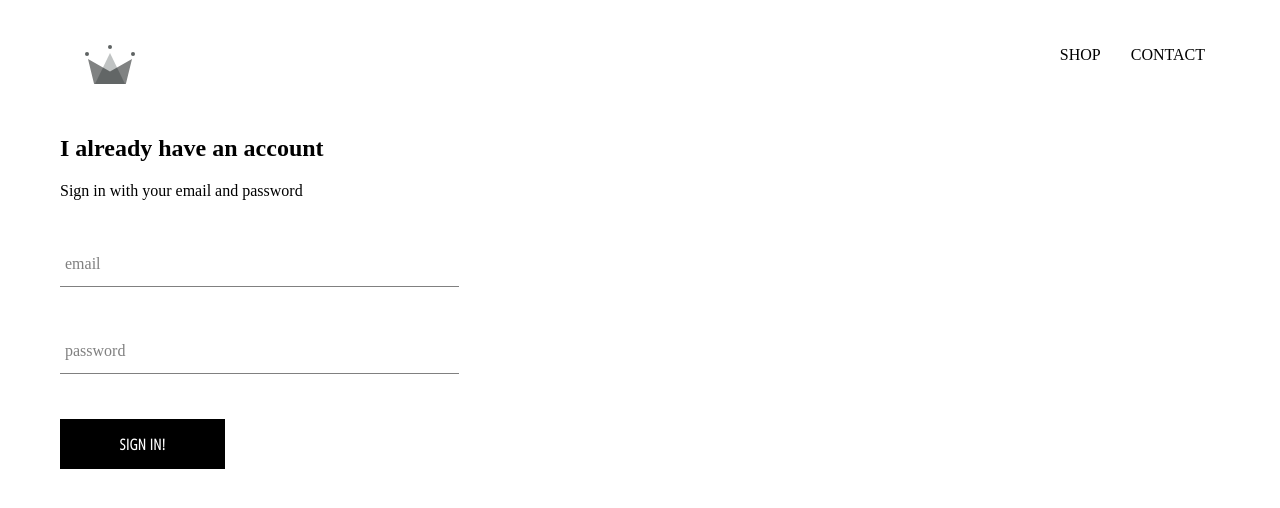
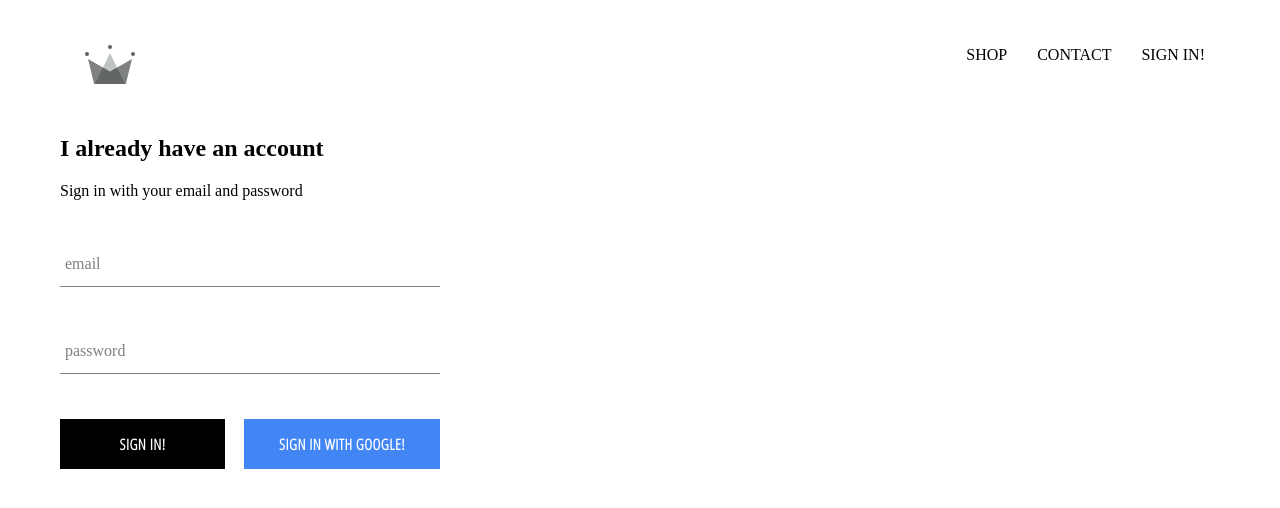
Before and after one commit to Jacktks/React-Redux-Project, a React (Create React App) app: page /signin in a window 1280 px wide. Shown: the top 508 px of the page. Built offline with nearby package versions, Linux system fonts and the light colour scheme; no server answers.

Commit message:
create authentication user

```diff
--- a/package.json
+++ b/package.json
@@ -6,6 +6,7 @@
     "@testing-library/jest-dom": "^4.2.4",
     "@testing-library/react": "^9.3.2",
     "@testing-library/user-event": "^7.1.2",
+    "firebase": "^7.13.2",
     "node-sass": "^4.13.1",
     "react": "^16.13.1",
     "react-dom": "^16.13.1",
--- a/src/App.css
+++ b/src/App.css
@@ -6,3 +6,7 @@
     text-decoration: none;
     color: black;
 }
+
+* {
+    box-sizing: border-box;
+}
--- a/src/App.js
+++ b/src/App.js
@@ -5,15 +5,37 @@
 import SignInAndSignUp from './components/signin-and-signup/signin-and-singup.component';
 import { Switch, Route } from 'react-router-dom';
 import Header from './components/headers/header.component';
+import {auth} from './firebase/firebase.utils';
 
 
 
 
 
-function App() {
+class App extends React.Component{
+  constructor(props){
+    super(props);
+    this.state = {
+      currentUser: null
+    }
+  }
+
+  unsubcribeFromauth = null;
+
+  componentDidMount(){
+    auth.onAuthStateChanged(user => {
+      this.setState({currentUser: user});
+      console.log(user);
+    })
+  }
+
+  componentWillUnmount(){
+    this.unsubcribeFromauth();
+  }
+
+  render(){
     return (
       <div>
-        <Header/>
+          <Header currentUser = {this.state.currentUser}/>
           <Switch>
             <Route exact path="/" component={HomePage}/>
             <Route path="/shop" component={ShopPage}/>
@@ -23,4 +45,6 @@
     );
   }
 
+}
+
 export default App;
--- a/src/components/custom-button/custom-button.component.jsx
+++ b/src/components/custom-button/custom-button.component.jsx
@@ -2,9 +2,9 @@
 
 import './custom-button.style.scss';
 
-const CustomButton = ({children, ...otherProps}) => {
+const CustomButton = ({children, isGoogleSignIn ,...otherProps}) => {
     return(
-        <button className="custom-button" {...otherProps}>
+        <button className={`${isGoogleSignIn ? 'google-sign-in' : ''} custom-button`} {...otherProps}>
             {children}
         </button>
     )
--- a/src/components/custom-button/custom-button.style.scss
+++ b/src/components/custom-button/custom-button.style.scss
@@ -19,4 +19,14 @@
       color: black;
       border: 1px solid black;
     }
+    &.google-sign-in {
+      background-color: #4285f4;
+      color: white;
+
+      &:hover {
+        background-color: #357ae8;
+        border: none;
+
+      }
+    }
   }
--- a/src/components/headers/header.component.jsx
+++ b/src/components/headers/header.component.jsx
@@ -4,8 +4,9 @@
 import { ReactComponent as Logo } from '../../assets/crown.svg';
 
 import './header.style.scss';
+import {auth} from '../../firebase/firebase.utils';
 
-const Header = () => {
+const Header = ({currentUser}) => {
     return(
             <div className='header'>
               <Link className='logo-container' to='/'>
@@ -18,6 +19,15 @@
                 <Link className='option' to='/shop'>
                   CONTACT
                 </Link>
+                {
+                  currentUser ?
+                    <div className="option">
+                      <div>Hi! {currentUser.displayName}</div>
+                      <div onClick={() => auth.signOut()}>SIGN OUT!</div>
+                    </div>
+                    :
+                    <Link className="option" to='/signin'>SIGN IN!</Link>
+                }
               </div>
             </div>
     )
--- a/src/components/headers/header.style.scss
+++ b/src/components/headers/header.style.scss
@@ -20,6 +20,7 @@
 
       .option {
         padding: 10px 15px;
+        cursor: pointer;
       }
     }
   }
--- a/src/components/sign-in/sign-in.component.jsx
+++ b/src/components/sign-in/sign-in.component.jsx
@@ -2,6 +2,7 @@
 import FormInput from '../form-input/form-input.component';
 import './sign-in.style.scss';
 import CustomButton from '../custom-button/custom-button.component';
+import {signInWithGoogle} from '../../firebase/firebase.utils';
 
 class SignIn extends React.Component{
     constructor(props){
@@ -29,10 +30,25 @@
                 <h2>I already have an account</h2>
                 <span>Sign in with your email and password</span>
                 <form onSubmit={this.handleSubmit}>
-                    <FormInput name="email" type="email" handleChange={this.handleChange} value={this.state.email} label="email"/>
-                    <FormInput name="password" type="password" handleChange={this.handleChange} value={this.state.password} label="password"/>
+                    <FormInput
+                        name="email"
+                        type="email"
+                        handleChange={this.handleChange}
+                        value={this.state.email}
+                        label="email"
+                        required/>
+                    <FormInput
+                        name="password"
+                        type="password"
+                        handleChange={this.handleChange}
+                        value={this.state.password}
+                        label="password"
+                        required/>
+                    <div className="buttons">
+                        <CustomButton type="submit">Sign in!</CustomButton>
+                        <CustomButton onClick= {signInWithGoogle} isGoogleSignIn >Sign in with Google!</CustomButton>
+                    </div>
 
-                    <CustomButton type="submit">Sign in!</CustomButton>
                 </form>
             </div>
         )
--- a/src/components/sign-in/sign-in.style.scss
+++ b/src/components/sign-in/sign-in.style.scss
@@ -1,8 +1,12 @@
 .sign-in {
-    width: 30vw;
+    width: 380px;
     display: flex;
     flex-direction: column;
     .title {
         margin: 10px 0;
     }
+    .buttons {
+        display: flex;
+        justify-content: space-between;
+    }
 }
--- /dev/null
+++ b/src/firebase/firebase.utils.js
@@ -0,0 +1,25 @@
+import firebase from 'firebase/app';
+
+import 'firebase/firestore';
+import 'firebase/auth';
+
+const config = {
+        apiKey: "AIzaSyCkAy5lpWajhpiNxwTeKTnlvO4PvuqOcog",
+        authDomain: "crown-db-1814a.firebaseapp.com",
+        databaseURL: "https://crown-db-1814a.firebaseio.com",
+        projectId: "crown-db-1814a",
+        storageBucket: "crown-db-1814a.appspot.com",
+        messagingSenderId: "1034324140768",
+        appId: "1:1034324140768:web:effe39fa542c9cfac26685",
+        measurementId: "G-YQGMHXDBG9"
+}
+
+firebase.initializeApp(config);
+export const auth = firebase.auth();
+export const firestore = firebase.firestore();
+
+const provider = new firebase.auth.GoogleAuthProvider();
+provider.setCustomParameters({ prompt: 'select_account'});
+export const signInWithGoogle = () => auth.signInWithPopup(provider);
+
+export default firebase;
```
Also changed, not shown: 1 other file (tests, documents, lock files or other folders). Lines whose indentation alone changed are shown as unchanged.
